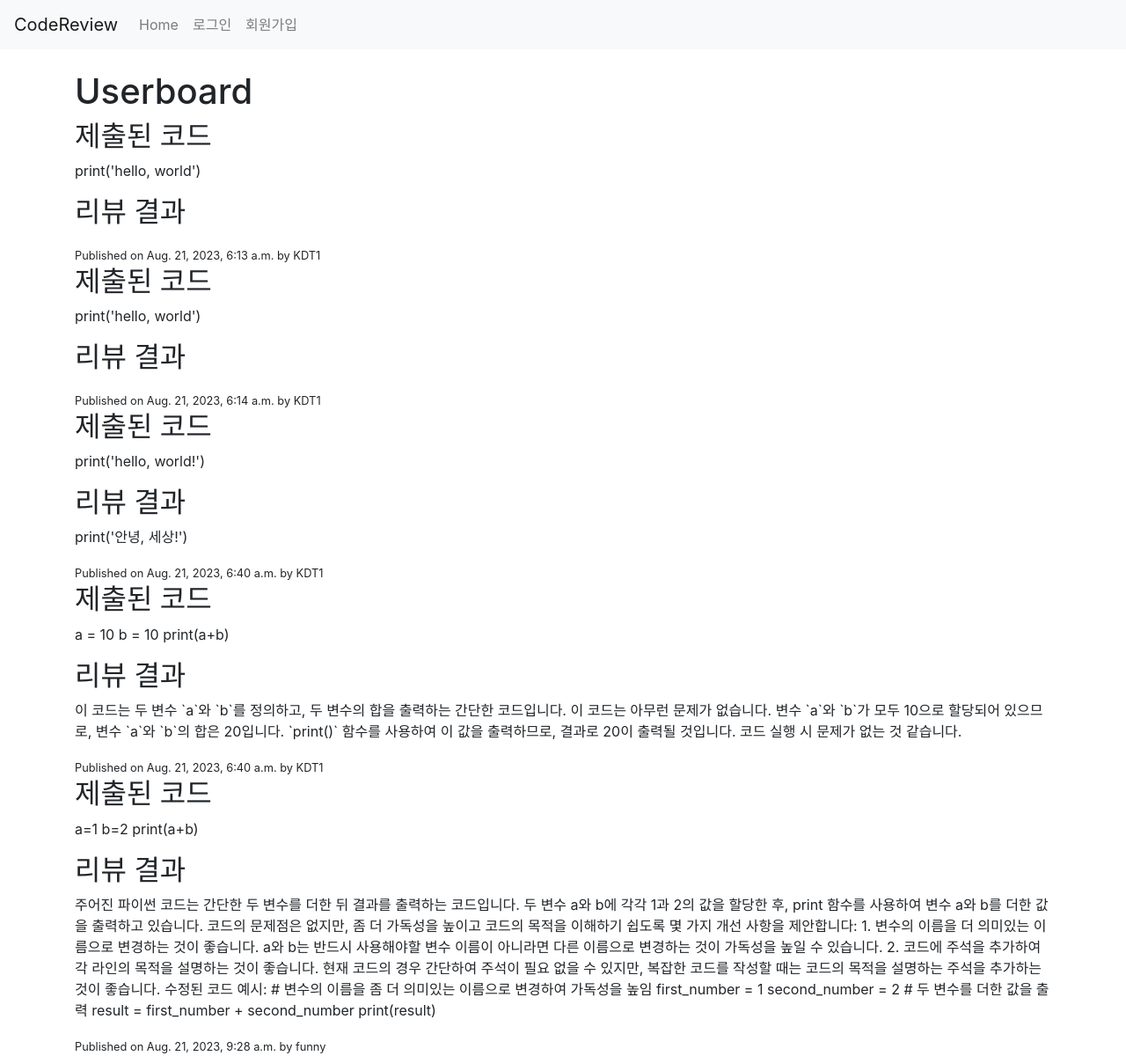
After one commit to over-ture/kdt4_semi_project, a Django app: page /accounts/user_board/ in a window 1280 px wide. The commit adds this page. Shown: the whole page at 88% size. Run offline with Django 4.2, Linux system fonts and the light colour scheme; data comes from the database, SQL or seed files in the repository; both versions use the stored data as it was after the commit; some libraries are stand-ins or nearby versions.

Commit message:
코드리뷰 결과 게시판 생성

```diff
--- /dev/null
+++ b/codereview/accounts/templates/accounts/user_board.html
@@ -0,0 +1,10 @@
+{% extends 'base.html' %}
+{% block content %}
+<h1>Userboard</h1>
+{% for post in posts%}
+    <h2>제출된 코드</h2>
+    <p>{{ post.code }}</p>
+    <h2>리뷰 결과</h2>
+    <p>{{ post.review_result }}</p>
+    <small>Published on {{ post.timestamp}} by {{ post.user.username}}</small>
+{% endfor%} {% endblock %}
--- a/codereview/accounts/templates/base.html
+++ b/codereview/accounts/templates/base.html
@@ -25,6 +25,9 @@
       <li class="nav-item">
         <a class="nav-link" href="{% url 'logout' %}">로그아웃</a>
       </li>
+      <li class="nav-item">
+        <a class="nav-link" href="{% url 'user_board' %}">게시판</a>
+      </li>
       {% else %}
       <li class="nav-item">
         <a class="nav-link" href="{% url 'login' %}">로그인</a>
--- a/codereview/accounts/urls.py
+++ b/codereview/accounts/urls.py
@@ -9,4 +9,5 @@ urlpatterns = [
     path('upload/', views.upload_code, name='upload_code'),
     path('review/<int:code_review_id>/', views.review_result, name='review_result'),
     path('delete/', views.delete_account, name='delete_account'),
+    path('user_board/', views.user_board, name='user_board')
 ]
--- a/codereview/accounts/views.py
+++ b/codereview/accounts/views.py
@@ -83,7 +83,7 @@ def upload_code(request):
     return render(request, 'accounts/upload_code.html', {'form': form})
 
 
-openai.api_key = "YOUR API KEY"
+openai.api_key = ""
 
 def get_code_review(input_code):
     response = openai.ChatCompletion.create(
@@ -102,5 +102,10 @@ def review_result(request, code_review_id):
 
     return render(request, 'accounts/review_result.html', {'code_review': code_review})
 
+def user_board(request):
+    posts = CodeReview.objects.all() #selectall _QuerySet
+    context = {'posts': posts}
+    return render(request,'accounts/user_board.html',context)
+
 if __name__ == '__main__':
     print(get_code_review("print('Hello, world!')"))
```
Also changed, not shown: codereview/db.sqlite3.
